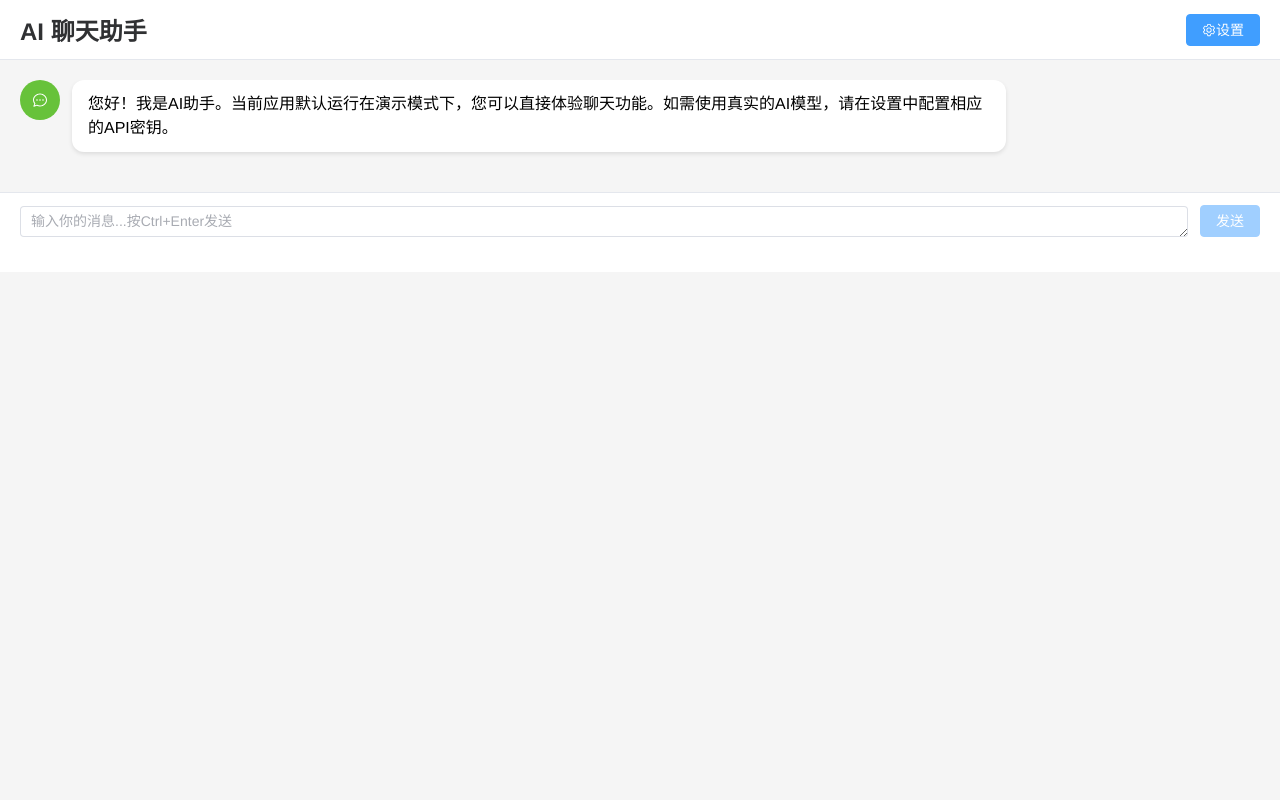
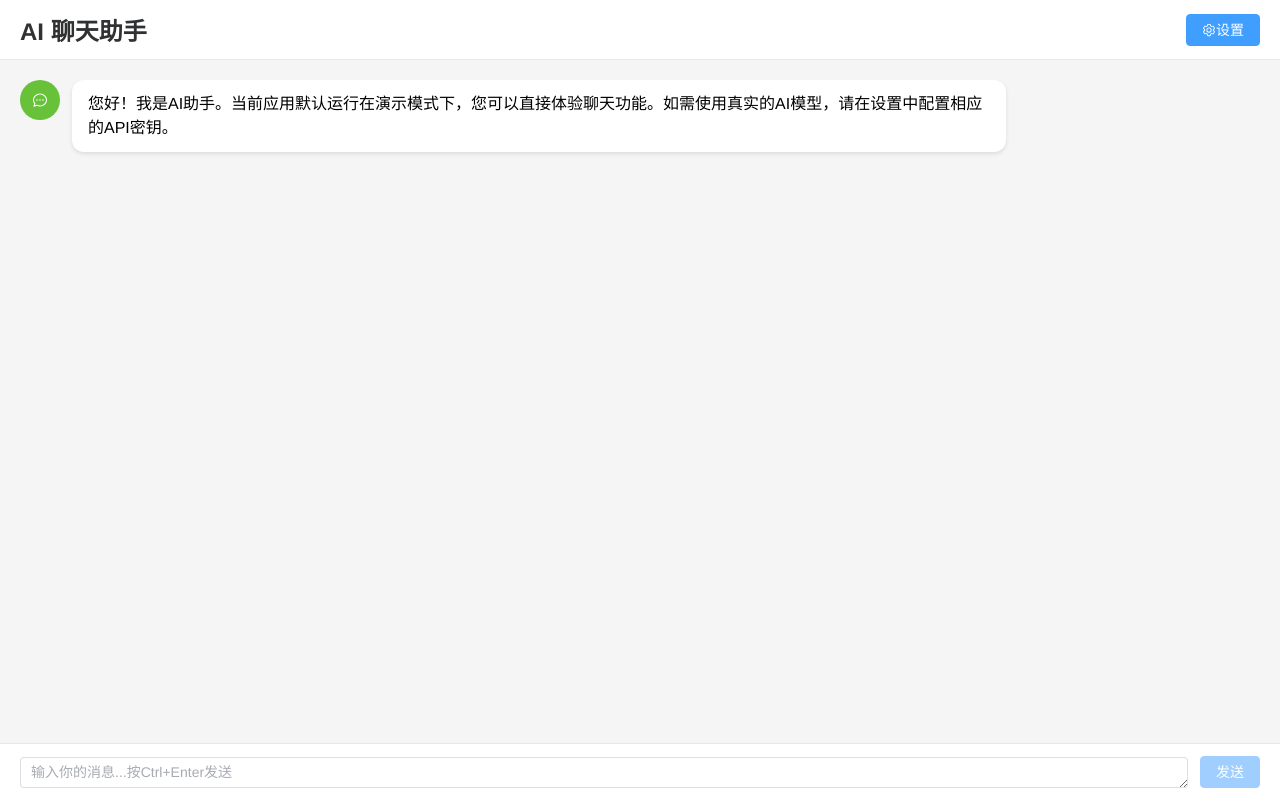
Before and after one commit to SmalboZou/AI_CHAT_DESK, a Vue app in the folder frontend/: page /settings in a window 1280 px wide. Built offline with nearby package versions, Linux system fonts and the light colour scheme.

Commit message:
美化前端聊天界面

```diff
--- a/frontend/package.json
+++ b/frontend/package.json
@@ -13,7 +13,8 @@
     "start": "npm run dev",
     "electron:build": "npm run build && electron-builder",
     "backend:start": "cd ../backend && uv run python src/main.py",
-    "full:dev": "concurrently \"npm run backend:start\" \"npm run dev\"",
+    "full:dev": "concurrently \"npm run dev:vite\" \"ping -n 6 127.0.0.1 >nul && npm run dev:electron\"",
+    "full:dev:simple": "concurrently \"npm run backend:start\" \"npm run dev:vite\" \"wait-on http://localhost:5173 && npm run dev:electron\"",
     "lint": "eslint . --ext .vue,.js,.jsx,.cjs,.mjs,.ts,.tsx,.cts,.mts --fix --ignore-path .gitignore",
     "type-check": "vue-tsc --noEmit"
   },
--- a/frontend/src/views/ChatView.vue
+++ b/frontend/src/views/ChatView.vue
@@ -1,6 +1,5 @@
 <template>
   <div class="chat-container">
-    <el-container>
     <el-header height="60px" class="chat-header">
       <div class="header-content">
         <h2>AI 聊天助手</h2>
@@ -11,7 +10,7 @@
       </div>
     </el-header>
 
-      <el-main class="chat-main">
+    <div class="chat-main">
       <div class="messages-container" ref="messagesContainer">
         <div v-for="message in messages" :key="message.id" class="message-item">
           <div :class="['message', message.role]">
@@ -23,9 +22,9 @@
           </div>
         </div>
       </div>
-      </el-main>
+    </div>
 
-      <el-footer height="80px" class="chat-footer">
+    <el-footer height="auto" class="chat-footer">
       <div class="input-container">
         <el-input
           v-model="inputMessage"
@@ -46,7 +45,6 @@
         </el-button>
       </div>
     </el-footer>
-    </el-container>
   </div>
 </template>
 
@@ -173,7 +171,10 @@ const sendMessage = async () => {
 
 const scrollToBottom = () => {
   if (messagesContainer.value) {
-    messagesContainer.value.scrollTop = messagesContainer.value.scrollHeight
+    // 使用 requestAnimationFrame 确保在DOM更新后滚动
+    requestAnimationFrame(() => {
+      messagesContainer.value!.scrollTop = messagesContainer.value!.scrollHeight
+    })
   }
 }
 
@@ -187,6 +188,8 @@ onMounted(() => {
 .chat-container {
   height: 100vh;
   background: #f5f5f5;
+  display: flex;
+  flex-direction: column;
 }
 
 .chat-header {
@@ -194,6 +197,7 @@ onMounted(() => {
   border-bottom: 1px solid #e4e7ed;
   display: flex;
   align-items: center;
+  flex-shrink: 0;
 }
 
 .header-content {
@@ -209,14 +213,18 @@ onMounted(() => {
 }
 
 .chat-main {
+  flex: 1;
   padding: 20px;
   overflow: hidden;
+  display: flex;
+  flex-direction: column;
 }
 
 .messages-container {
-  height: 100%;
+  flex: 1;
   overflow-y: auto;
   padding-right: 8px;
+  margin-bottom: 20px;
 }
 
 .message-item {
@@ -272,12 +280,17 @@ onMounted(() => {
   background: white;
   border-top: 1px solid #e4e7ed;
   padding: 12px 20px;
+  flex-shrink: 0;
+  position: sticky;
+  bottom: 0;
+  z-index: 10;
 }
 
 .input-container {
   display: flex;
   gap: 12px;
   align-items: flex-end;
+  max-width: 100%;
 }
 
 .message-input {
@@ -287,4 +300,23 @@ onMounted(() => {
 .send-button {
   flex-shrink: 0;
 }
+
+/* 确保消息区域有足够的滚动空间 */
+.messages-container::-webkit-scrollbar {
+  width: 6px;
+}
+
+.messages-container::-webkit-scrollbar-track {
+  background: #f1f1f1;
+  border-radius: 3px;
+}
+
+.messages-container::-webkit-scrollbar-thumb {
+  background: #c1c1c1;
+  border-radius: 3px;
+}
+
+.messages-container::-webkit-scrollbar-thumb:hover {
+  background: #a8a8a8;
+}
 </style>
--- a/frontend/vite.config.ts
+++ b/frontend/vite.config.ts
@@ -13,7 +13,7 @@ export default defineConfig({
   server: {
     host: '0.0.0.0', // 允许从所有网络接口访问
     port: 5173,
-    strictPort: false, // 如果端口被占用，自动尝试下一个端口
+    strictPort: true, // 强制使用指定端口，如果被占用则报错
     open: false, // 不自动打开浏览器，因为使用Electron
     cors: true, // 允许跨域请求
   },
```
Also changed, not shown: 1 other file (tests, documents, lock files or other folders). Lines whose indentation alone changed are shown as unchanged.
